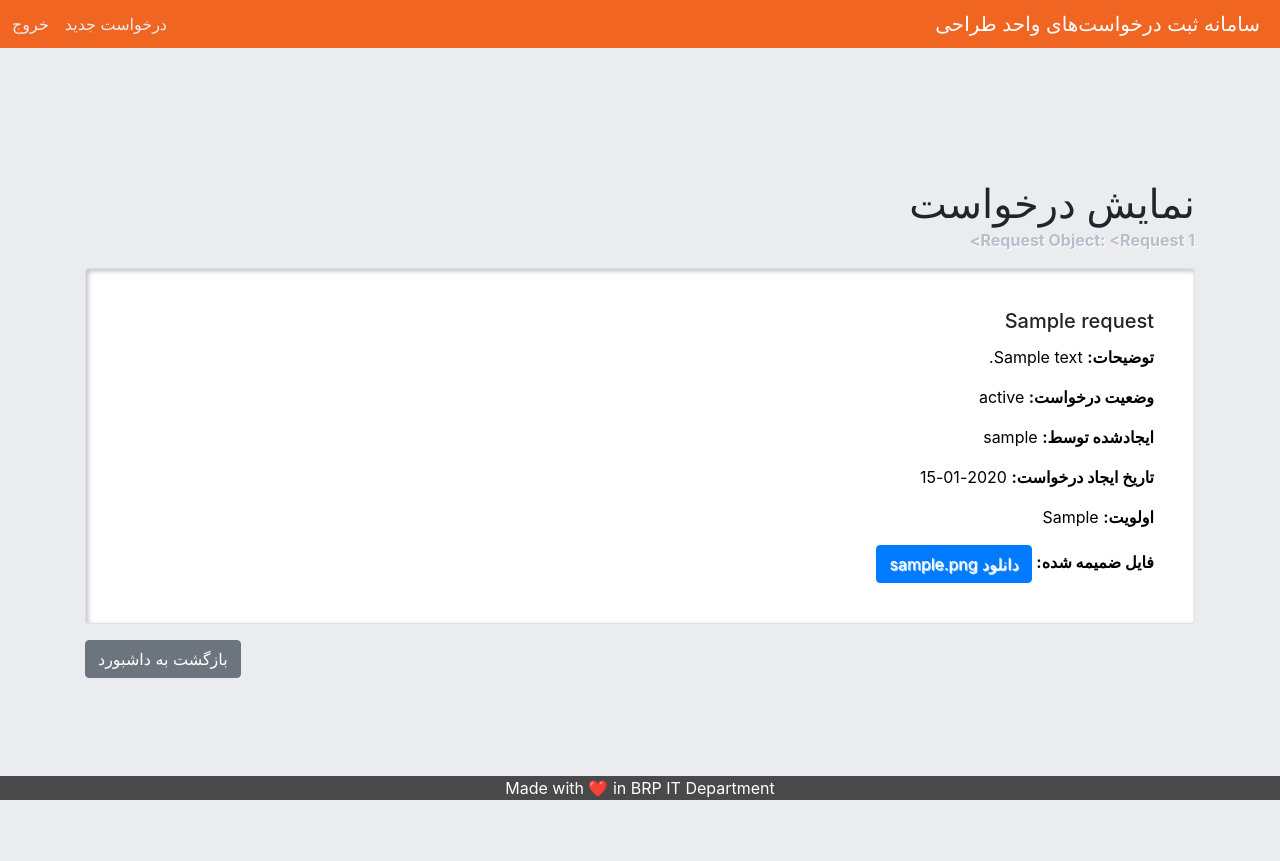
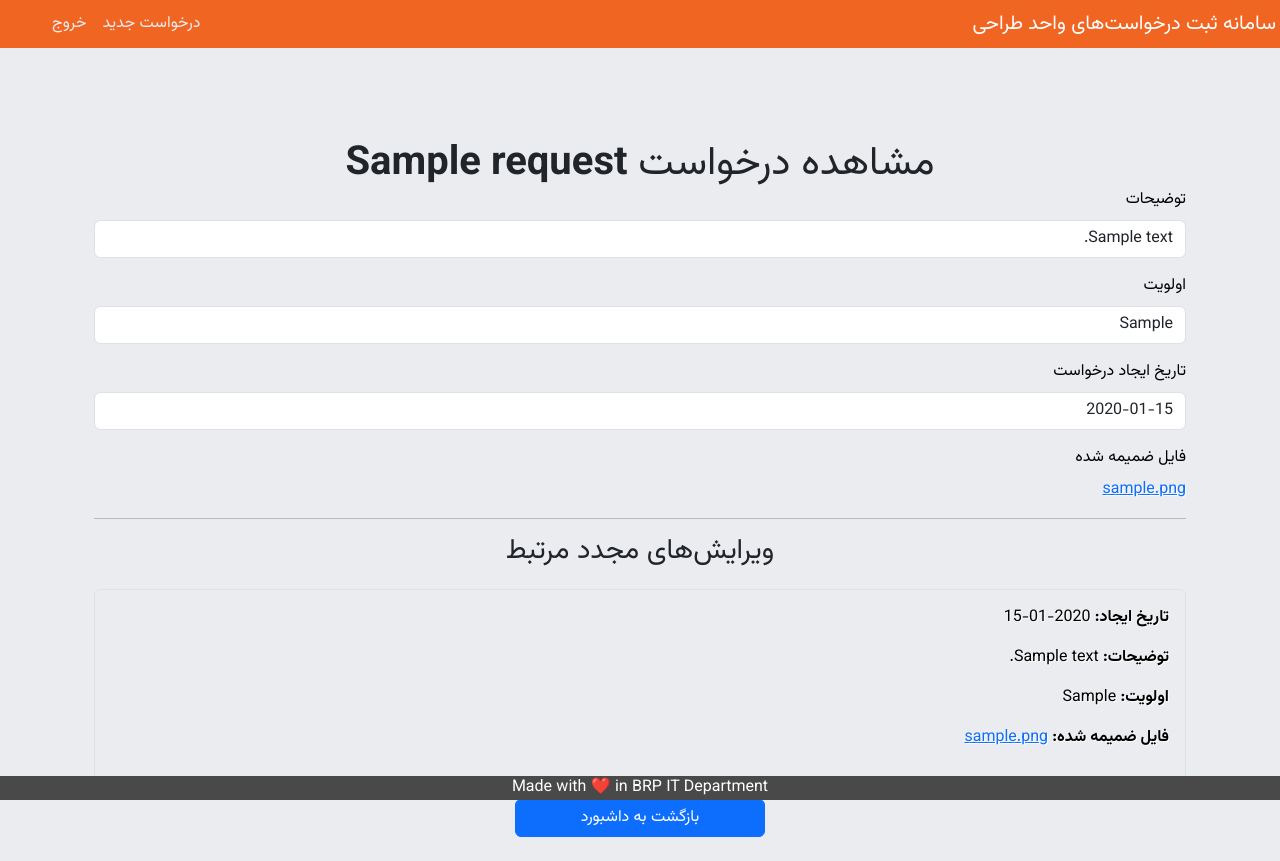
Before and after one commit to Miladnk79/helpdesk, a Flask app: page /request/view/1 in a window 1280 px wide. Before the commit the page ends 800 px from the top, so only its background shows below. Run offline with Flask 3, Linux system fonts and the light colour scheme; a user stored in the database is signed in; tables that the repository leaves empty hold one stand-in row (values such as "Sample post"); parts of the project's set-up code (start-up, migrations or seed data) failed here and were passed over; some libraries are stand-ins or nearby versions.

Commit message:
add reedit feature - user can ReEdit his request for two time

```diff
--- a/app.py
+++ b/app.py
@@ -4,7 +4,7 @@ from flask_login import LoginManager, UserMixin, login_user, login_required, log
 from flask_migrate import Migrate  # Import Migrate
 from werkzeug.utils import secure_filename
 import os
-from forms import RequestForm, LoginForm, RegistrationForm
+from forms import RequestForm, LoginForm, RegistrationForm, ReeditRequestForm
 from models import db, User, Request
 from config import Config
 from datetime import datetime
@@ -66,9 +66,28 @@ def dashboard():
     order = request.args.get('order', 'desc')
 
     if current_user.role == 'client':
-        requests = Request.query.filter_by(user_id=current_user.id).all()
+        # Show only latest re-edit or original requests for the client
+        subquery = db.session.query(
+            db.func.max(Request.id).label('max_id')
+        ).group_by(
+            db.func.coalesce(Request.old_related_id, Request.id)
+        ).subquery()
+
+        requests = Request.query.filter(
+            Request.id.in_(db.session.query(subquery.c.max_id)),
+            Request.user_id == current_user.id
+        ).all()
     else:
-        requests = Request.query.all()  # Operators see all requests
+        # Show only latest re-edit or original requests for operators
+        subquery = db.session.query(
+            db.func.max(Request.id).label('max_id')
+        ).group_by(
+            db.func.coalesce(Request.old_related_id, Request.id)
+        ).subquery()
+
+        requests = Request.query.filter(
+            Request.id.in_(db.session.query(subquery.c.max_id))
+        ).all()
 
     # Sort requests in Python
     if sort_by == 'date_created':
@@ -105,6 +124,7 @@ def new_request():
                 description=form.description.data,
                 filename=unique_filename,  # Save the filename in the database
                 user_id=current_user.id,
+                priority = form.priority.data,
                 status = 'منتظر تایید',
                 date_created = date_str
             )
@@ -114,7 +134,7 @@ def new_request():
             return redirect(url_for('dashboard'))
         else:
             filename = ''
-            new_request = Request(title=form.title.data, description=form.description.data, filename=filename, user_id=current_user.id, status='منتظر تایید',date_created = date_str)
+            new_request = Request(title=form.title.data, description=form.description.data, filename=filename, user_id=current_user.id, priority = form.priority.data, status='منتظر تایید',date_created = date_str)
             db.session.add(new_request)
             db.session.commit()
             flash('درخواست با موفقیت ثبت شد', 'success')
@@ -188,13 +208,72 @@ def edit_request(request_id):
         print(form.errors)
     return render_template('request_form_edit.html', form=form)
 
+@app.route('/request/reedit/<int:request_id>', methods=['GET', 'POST'])
+@login_required
+def reedit_request(request_id):
+    original_request = Request.query.get_or_404(request_id)
+    if original_request.user_id != current_user.id or original_request.status != 'آماده تحویل':
+        flash('درخواست مورد نظر برای شما قابل ویرایش مجدد نیست', 'danger')
+        return redirect(url_for('dashboard'))
+    if original_request.reedit_count >= 2:
+        flash('تعداد دفعات ویرایش مجدد به حد نصاب رسیده است', 'danger')
+        return redirect(url_for('dashboard'))
+    date = calculateTime()
+    date_str = str(date)
+    form = ReeditRequestForm()
+    if form.validate_on_submit():
+        file = request.files['file']
+        filename = ''
+        if file:
+            filename_raw = secure_filename(file.filename)
+            filename = generate_unique_filename(filename_raw, os.path.join(app.config['UPLOAD_FOLDER']))
+            file_path = os.path.join(app.config['UPLOAD_FOLDER'], filename)
+            file.save(file_path)
+
+        # Always reference the main request id for old_related_id
+        main_request_id = original_request.old_related_id if original_request.old_related_id else original_request.id
+
+        new_request = Request(
+            title=original_request.title,
+            description=form.changes.data,
+            filename=filename if filename else original_request.filename,
+            user_id=current_user.id,
+            status='منتظر تایید',
+            date_created=date_str,
+            priority=original_request.priority,
+            old_related_id=main_request_id,
+            reedit_count=original_request.reedit_count + 1
+        )
+        db.session.add(new_request)
+        # Update original request reedit_count on main request
+        main_request = Request.query.get(main_request_id)
+        if main_request:
+            main_request.reedit_count += 1
+        db.session.commit()
+        flash('درخواست با موفقیت ویرایش مجدد شد', 'success')
+        return redirect(url_for('dashboard'))
+
+    # Pre-fill form with empty changes field
+    return render_template('request_form_reedit.html', form=form, original_request=original_request)
+
 ## Edit_New
 @app.route('/request/view/<int:request_id>')
 @login_required
 def view_request(request_id):
     request_to_view = Request.query.get_or_404(request_id)
-    print(f"Request Data: {request_to_view}")
-    return render_template('request_form_view.html', request=request_to_view)
+
+    # Determine main request id
+    main_request_id = request_to_view.old_related_id if request_to_view.old_related_id else request_to_view.id
+
+    # Get main request
+    main_request = Request.query.get(main_request_id)
+
+    # Get all re-edits related to main request, ordered by date_created ascending
+    reedited_requests = Request.query.filter(
+        Request.old_related_id == main_request_id
+    ).order_by(Request.date_created.asc()).all()
+
+    return render_template('request_form_view.html', request=main_request, reedited_requests=reedited_requests)
 ##
 
 @app.route('/uploads/<filename>')
--- a/models.py
+++ b/models.py
@@ -27,3 +27,5 @@ class Request(db.Model):
     status = db.Column(db.String(20), default='pending')  # New status field
     priority = db.Column(db.String(20), default='Normal')  # New priority field with default Normal
     date_created = db.Column(db.String(50), default=calculateTime())  # Changed to string to store jdatetime string
+    old_related_id = db.Column(db.Integer, db.ForeignKey('request.id'), nullable=True)
+    reedit_count = db.Column(db.Integer, default=0)
--- a/static/styles.css
+++ b/static/styles.css
@@ -91,7 +91,7 @@ th, td {
 p {
     justify-content: right;
     align-items: right;
-    color: #BABECC;
+    color: #000000;
     text-shadow: 1px 1px 1px #FFF;
 }
 
--- a/templates/dashboard.html
+++ b/templates/dashboard.html
@@ -87,6 +87,8 @@
                                 <form action="{{ url_for('Done_request', request_id=request.id) }}" method="post" style="display:inline;">
                                     <button type="submit" class="btn btn-outline-success btn-sm">Done</button><!--btn-info-->
                                 </form>
+                            {% elif current_user.role|trim == 'client' and request.status == 'آماده تحویل' and (request.reedit_count is not none and request.reedit_count < 2) %}
+                                <a href="{{ url_for('reedit_request', request_id=request.id) }}" class="btn btn-outline-warning btn-sm">Re-edit</a>
 
                             {% else %}
                                 {% if request.status == 'نیاز به بررسی دارد' %}
--- a/templates/request_form_view.html
+++ b/templates/request_form_view.html
@@ -1,51 +1,57 @@
-
-<!DOCTYPE html>
-<html lang="fa-ir">
+<!doctype html>
+<html lang="en">
 <head>
-    <meta charset="UTF-8">
-    <meta name="viewport" content="width=device-width, initial-scale=1.0">
-    <link rel="stylesheet" href= "{{ url_for('static',filename='styles.css') }}">
-    <title>نمایش درخواست</title>
-    <!-- Add Bootstrap or your preferred CSS framework -->
-    <link href="https://stackpath.bootstrapcdn.com/bootstrap/4.5.2/css/bootstrap.min.css" rel="stylesheet">
+    <meta charset="utf-8">
+    <title>مشاهده درخواست</title>
+    <link rel="stylesheet" href="https://cdn.jsdelivr.net/npm/bootstrap@5.3.3/dist/css/bootstrap.rtl.min.css" crossorigin="anonymous">
+    <link rel="stylesheet" href="{{ url_for('static',filename='styles.css') }}">
 </head>
-<body style="background-color: transparent;">
+<body>
     {% include 'base.html' %}
-    <div class="container mt-5">
-        <h1 style="text-align: right;">نمایش درخواست</h1>
-
-        <!-- Debugging: Display the request object -->
-        <p style="text-align: right;"><strong>Request Object: {{ request }}</strong></p>
-
-        <!-- Display Request Details -->
-        <div class="card">
-            <div class="card-body">
-                <h5 class="card-title">{{ request.title }}</h5>
-                <p class="card-text"><strong>توضیحات:</strong> {{ request.description }}</p>
-                <p class="card-text"><strong>وضعیت درخواست:</strong> {{ request.status }}</p>
-                <p class="card-text"><strong>ایجادشده توسط:</strong> {{ request.user.username }}</p>
-                <p class="card-text"><strong>تاریخ ایجاد درخواست:</strong> {% if request.date_created %}{{ request.date_created }}{% else %}N/A{% endif %}</p>
-                <p class="card-text"><strong>اولویت:</strong> {{ request.priority }}</p>
-                <!-- Display Download Link for Attached File -->
-                    {% if request.filename %}
-                        <p class="card-text">
-                            <strong>فایل ضمیمه شده:</strong>
-                            <a href="{{ url_for('download_file', filename=request.filename) }}" class="btn btn-primary">
-                                دانلود {{ request.filename }}
-                            </a>
-                        </p>
-                    {% else %}
-                        <p class="card-text"><strong>فایل ضمیمه شده:</strong> فایلی ضمیمه نشده.</p>
-                    {% endif %}
-            </div>
+    <div class="container mt-1 p-4 rounded">
+        <h1 class="text-right">مشاهده درخواست <strong> {{ request.title }} </strong></h1>
+        <div class="mb-3">
+            <label class="form-label">توضیحات</label>
+            <p class="form-control" readonly>{{ request.description }}</p>
+        </div>
+        <div class="mb-3">
+            <label class="form-label">اولویت</label>
+            <p class="form-control" readonly>{{ request.priority }}</p>
+        </div>
+        <div class="mb-3">
+            <label class="form-label">تاریخ ایجاد درخواست</label>
+            <p class="form-control" readonly>{{ request.date_created }}</p>
+        </div>
+        <div class="mb-3">
+            <label class="form-label">فایل ضمیمه شده</label>
+            {% if request.filename %}
+                <p><a href="{{ url_for('download_file', filename=request.filename) }}">{{ request.filename }}</a></p>
+            {% else %}
+                <p>فایلی ضمیمه نشده.</p>
+            {% endif %}
         </div>
 
-        <!-- Back to Dashboard Button -->
-        <a href="{{ url_for('dashboard') }}" class="btn btn-secondary mt-3">بازگشت به داشبورد</a>
+        {% if reedited_requests %}
+        <hr>
+        <h3>ویرایش‌های مجدد مرتبط</h3>
+        {% for reedit in reedited_requests %}
+            <div class="mb-3 border p-3 rounded">
+                <p><strong>تاریخ ایجاد:</strong> {{ reedit.date_created }}</p>
+                <p><strong>توضیحات:</strong> {{ reedit.description }}</p>
+                <p><strong>اولویت:</strong> {{ reedit.priority }}</p>
+                <p><strong>فایل ضمیمه شده:</strong>
+                    {% if reedit.filename %}
+                        <a href="{{ url_for('download_file', filename=reedit.filename) }}">{{ reedit.filename }}</a>
+                    {% else %}
+                        فایلی ضمیمه نشده.
+                    {% endif %}
+                </p>
+            </div>
+        {% endfor %}
+        {% endif %}
+
+        <a href="{{ url_for('dashboard') }}" class="btn btn-primary mt-3 mx-auto" style="display: block; width: 250px;">بازگشت به داشبورد</a>
     </div>
     {% include 'footer.html' %}
-
-    </body>
+</body>
 </html>
-
-<!-- view_request.html -->
```
Also changed, not shown: forms.py (+7 -0 lines), templates/request_form_reedit.html (added, +64 -0 lines).
